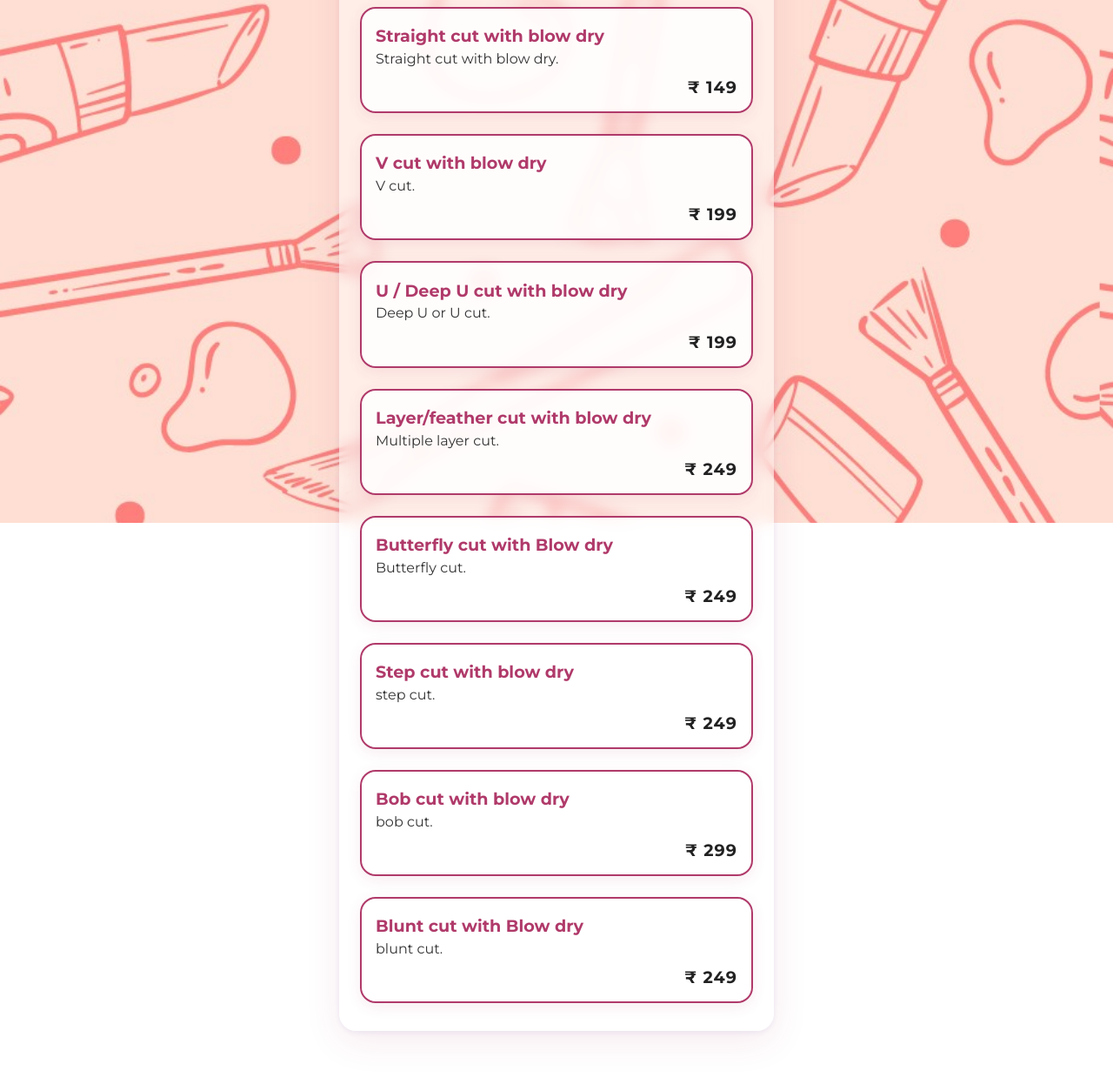
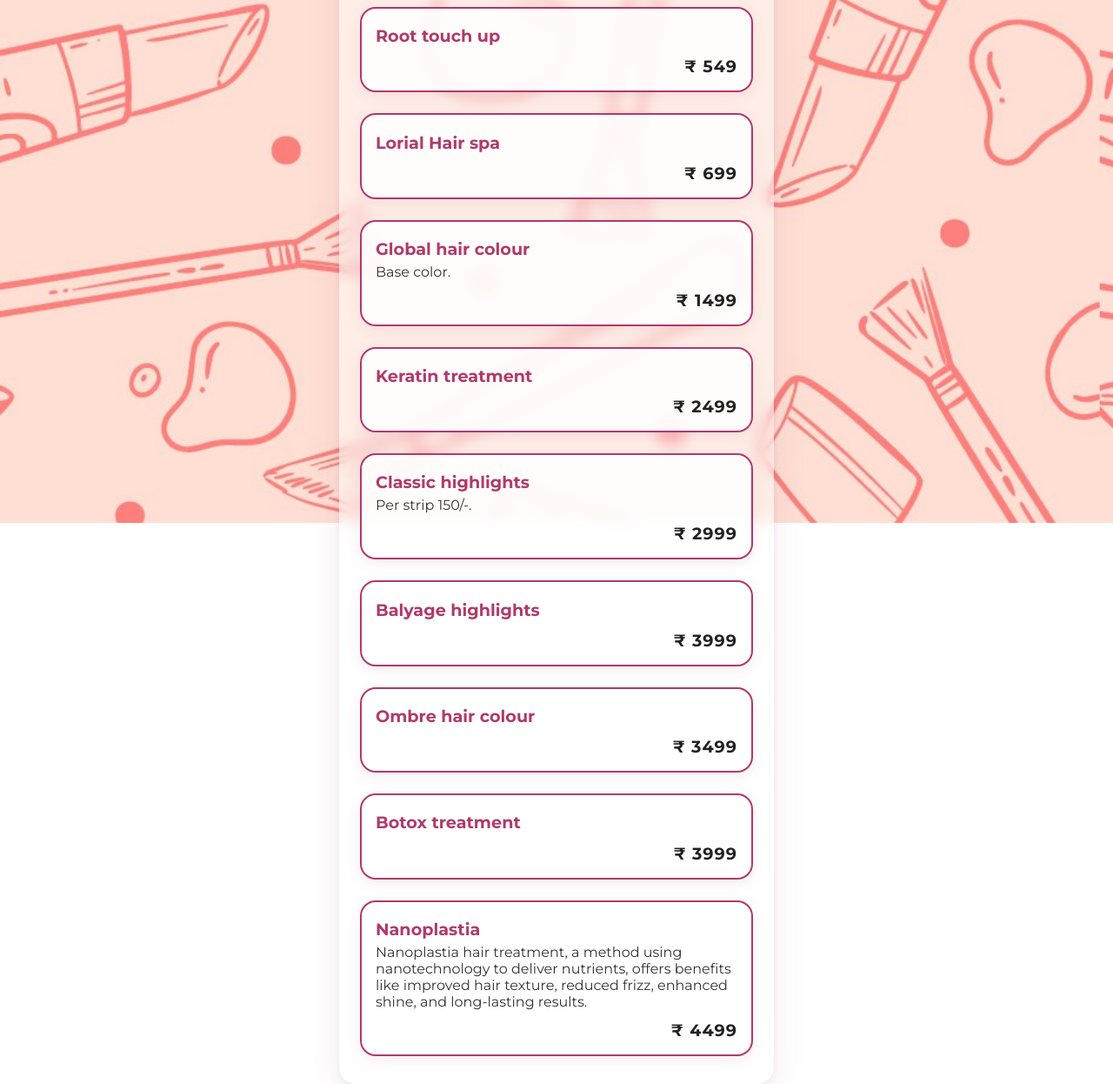
Before and after one commit to AdroitNightsun/FirstEverBeautyWebSite1.4, a plain HTML site: page index.html in a window 1280 px wide. Shown: the part 199-1445 px from the top of the page at 87% size. Before the commit the page ends 1384 px from the top, so only its background shows below. Drawn offline with Linux system fonts and the light colour scheme.

Commit message:
Update hair treatment services in index.html: changed title, updated service names, descriptions, prices, and WhatsApp links for various hair treatments.

```diff
--- a/index.html
+++ b/index.html
@@ -3,7 +3,7 @@
 <head>
   <meta charset="UTF-8">
   <meta name="viewport" content="width=device-width, initial-scale=1.0">
-  <title>Hair Cut Services - Preeti Makeover Studio</title>
+  <title>Hair treatment Services - Preeti Makeover Studio</title>
   <link rel="stylesheet" href="bea2.css">
   <link rel="preconnect" href="https://fonts.googleapis.com">
   <link rel="preconnect" href="https://fonts.gstatic.com" crossorigin>
@@ -15,65 +15,71 @@
 <body>
   <!-- Facial Services Section -->
   <section id="facials" class="facial-services-section">
-    <h2 class="facial-services-title">HairCut Services</h2>
+    <h2 class="facial-services-title">Hair treatment Services</h2>
     <div class="facial-list">
-      <a href="https://wa.me/p/9365963606773110/917065646506" class="facial-link">
+      <a href="https://wa.me/p/6219559578104201/917065646506" class="facial-link">
         <div class="facial-card">
-          <h3 class="facial-type">Straight cut with blow dry</h3>
-          <p class="facial-desc">Straight cut with blow dry.</p>
-          <div class="facial-price">&#8377; 149</div>
+          <h3 class="facial-type">Root touch up</h3>
+          <p class="facial-desc"></p>
+          <div class="facial-price">&#8377; 549</div>
         </div>
       </a>
-      <a href="https://wa.me/p/24292238853769371/917065646506" class="facial-link">
+      <a href="https://wa.me/p/6383589454999176/917065646506" class="facial-link">
         <div class="facial-card">
-          <h3 class="facial-type">V cut with blow dry</h3>
-          <p class="facial-desc">V cut.</p>
-          <div class="facial-price">&#8377; 199</div>
+          <h3 class="facial-type">Lorial Hair spa</h3>
+          <p class="facial-desc"></p>
+          <div class="facial-price">&#8377; 699</div>
         </div>
       </a>
-      <a href="https://wa.me/p/9266174243435801/917065646506" class="facial-link">
+      <a href="https://wa.me/p/5796664030460070/917065646506" class="facial-link">
         <div class="facial-card">
-          <h3 class="facial-type">U / Deep U cut with blow dry</h3>
-          <p class="facial-desc">Deep U or U cut.</p>
-          <div class="facial-price">&#8377; 199</div>
+          <h3 class="facial-type">Global hair colour</h3>
+          <p class="facial-desc">Base color.</p>
+          <div class="facial-price">&#8377; 1499</div>
         </div>
       </a>
-      <a href="https://wa.me/p/6824310854250494/917065646506" class="facial-link">
+      <a href="https://wa.me/p/6014784245305538/917065646506" class="facial-link">
         <div class="facial-card">
-          <h3 class="facial-type">Layer/feather cut with blow dry</h3>
-          <p class="facial-desc">Multiple layer cut.</p>
-          <div class="facial-price">&#8377; 249</div>
+          <h3 class="facial-type">Keratin treatment</h3>
+          <p class="facial-desc"></p>
+          <div class="facial-price">&#8377; 2499</div>
         </div>
       </a>
-      <a href="https://wa.me/p/5942789735841720/917065646506" class="facial-link">
+      <a href="https://wa.me/p/6006610936123309/917065646506" class="facial-link">
         <div class="facial-card">
-          <h3 class="facial-type">Butterfly cut with Blow dry</h3>
-          <p class="facial-desc">Butterfly cut.</p>
-          <div class="facial-price">&#8377; 249</div>
+          <h3 class="facial-type">Classic highlights</h3>
+          <p class="facial-desc">Per strip 150/-.</p>
+          <div class="facial-price">&#8377; 2999</div>
         </div>
       </a>
-      <a href="https://wa.me/p/9351301774952193/917065646506" class="facial-link">
+      <a href="https://wa.me/p/6624047737648050/917065646506" class="facial-link">
         <div class="facial-card">
-          <h3 class="facial-type">Step cut with blow dry</h3>
-          <p class="facial-desc">step cut.</p>
-          <div class="facial-price">&#8377; 249</div>
+          <h3 class="facial-type">Balyage highlights</h3>
+          <p class="facial-desc"></p>
+          <div class="facial-price">&#8377; 3999</div>
         </div>
       </a>
-      <a href="https://wa.me/p/9335658509862386/917065646506" class="facial-link">
+      <a href="https://wa.me/p/5783284978464333/917065646506" class="facial-link">
         <div class="facial-card">
-          <h3 class="facial-type">Bob cut with blow dry</h3>
-          <p class="facial-desc">bob cut.</p>
-          <div class="facial-price">&#8377; 299</div>
+          <h3 class="facial-type">Ombre hair colour</h3>
+          <p class="facial-desc"></p>
+          <div class="facial-price">&#8377; 3499</div>
         </div>
       </a>
-      <a href="https://wa.me/p/9469187099836735/917065646506" class="facial-link">
+      <a href="https://wa.me/p/5951242904994970/917065646506" class="facial-link">
         <div class="facial-card">
-          <h3 class="facial-type">Blunt cut with Blow dry</h3>
-          <p class="facial-desc">blunt cut.</p>
-          <div class="facial-price">&#8377; 249</div>
+          <h3 class="facial-type">Botox treatment</h3>
+          <p class="facial-desc"></p>
+          <div class="facial-price">&#8377; 3999</div>
         </div>
       </a>
-
+      <a href="https://wa.me/p/10055744547786060/917065646506" class="facial-link">
+        <div class="facial-card">
+          <h3 class="facial-type">Nanoplastia</h3>
+          <p class="facial-desc">Nanoplastia hair treatment, a method using nanotechnology to deliver nutrients, offers benefits like improved hair texture, reduced frizz, enhanced shine, and long-lasting results.</p>
+          <div class="facial-price">&#8377; 4499</div>
+        </div>
+      </a>
     </div>
   </section>
 </body>
```
